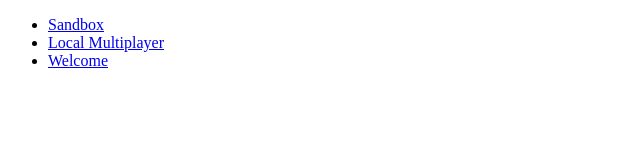
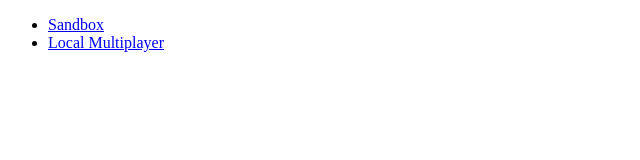
Before and after one commit to averycrespi/thinktank, a React (Create React App) app: page / in a window 1280 px wide. Shown: the top 160 px of the page, without its empty margins (0-640 px from the left). Built offline with nearby package versions, Linux system fonts and the light colour scheme; what boardgame.io would draw is missing.

Commit message:
Refactor route handling

```diff
--- a/src/components/Welcome/index.tsx
+++ b/src/components/Welcome/index.tsx
@@ -6,11 +6,12 @@ import routes from "../../routes";
 const Welcome = () => (
   <div id="welcome">
     <ul>
-      {routes.map((r) => (
-        <li>
-          <Link to={r.path}>{r.name}</Link>
-        </li>
-      ))}
+      <li>
+        <Link to={routes.sandbox.path}>{routes.sandbox.name}</Link>
+      </li>
+      <li>
+        <Link to={routes.local.path}>{routes.local.name}</Link>
+      </li>
     </ul>
   </div>
 );
--- a/src/index.tsx
+++ b/src/index.tsx
@@ -7,7 +7,7 @@ import routes from "./routes";
 const App = () => (
   <Router>
     <Switch>
-      {routes.map((r) => (
+      {Object.values(routes).map((r) => (
         <Route path={r.path}>{r.component}</Route>
       ))}
     </Switch>
--- a/src/routes.ts
+++ b/src/routes.ts
@@ -2,10 +2,14 @@ import LocalMultiplayer from "./components/LocalMultiplayer";
 import Sandbox from "./components/Sandbox";
 import Welcome from "./components/Welcome";
 
-const routes = [
-  { component: Sandbox, path: "/sandbox", name: "Sandbox" },
-  { component: LocalMultiplayer, path: "/local", name: "Local Multiplayer" },
-  { component: Welcome, path: "/", name: "Welcome" },
-];
+const routes = {
+  sandbox: { component: Sandbox, path: "/sandbox", name: "Sandbox" },
+  local: {
+    component: LocalMultiplayer,
+    path: "/local",
+    name: "Local Multiplayer",
+  },
+  welcome: { component: Welcome, path: "/", name: "Welcome" },
+};
 
 export default routes;
```
